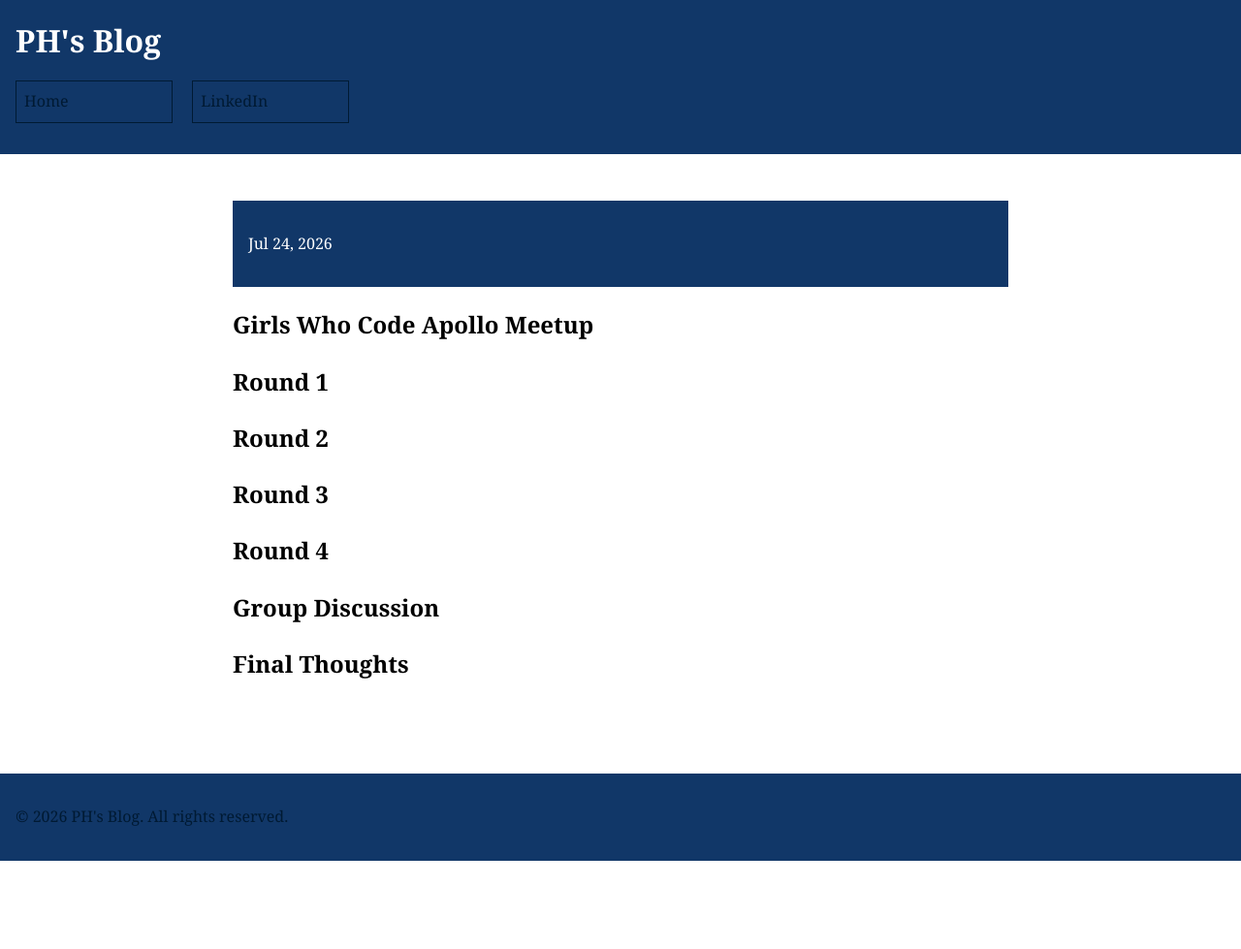
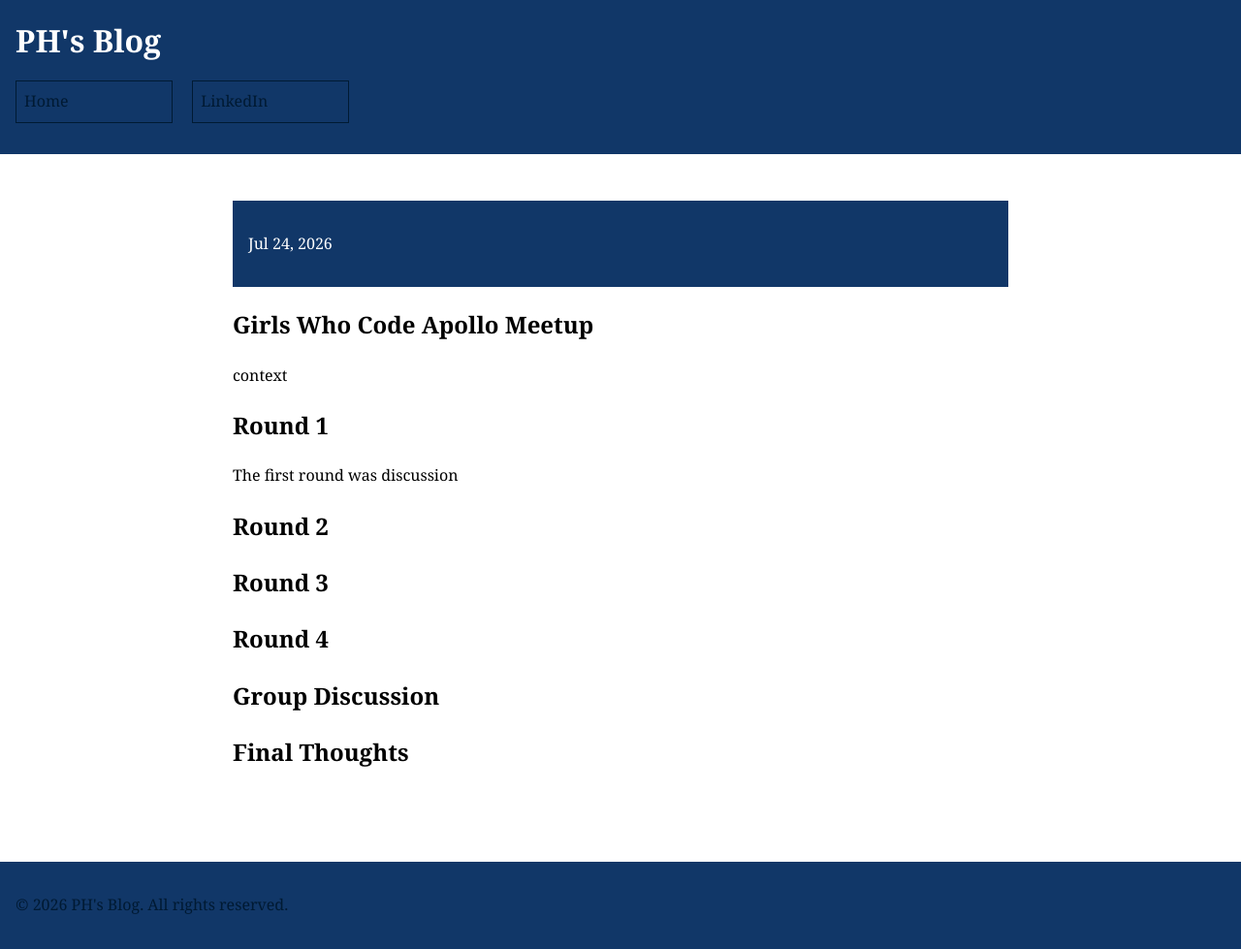
Before and after one commit to CaptainSapphire/PH-s-Blog, a Jekyll site: the page built from _posts/2026-07-24-GWC-Apollo-Meetup-Summer-2026.md, in a window 1280 px wide. Shown: the whole page at 97% size. Built offline with Jekyll 4.4.1, drawn with Linux system fonts in a browser that asks for light colours; our own code applies the rules of GitHub Pages for plain Markdown files; before the commit the page ends 900 px from its top, so only the background shows below that.

Commit message:
Add context to Girls Who Code Apollo Meetup
Added context and description for Round 1.

```diff
--- a/_posts/2026-07-24-GWC-Apollo-Meetup-Summer-2026.md
+++ b/_posts/2026-07-24-GWC-Apollo-Meetup-Summer-2026.md
@@ -1,7 +1,8 @@
 # Girls Who Code Apollo Meetup
-
+context
 
 ## Round 1
+The first round was discussion
 
 ## Round 2
 
```
